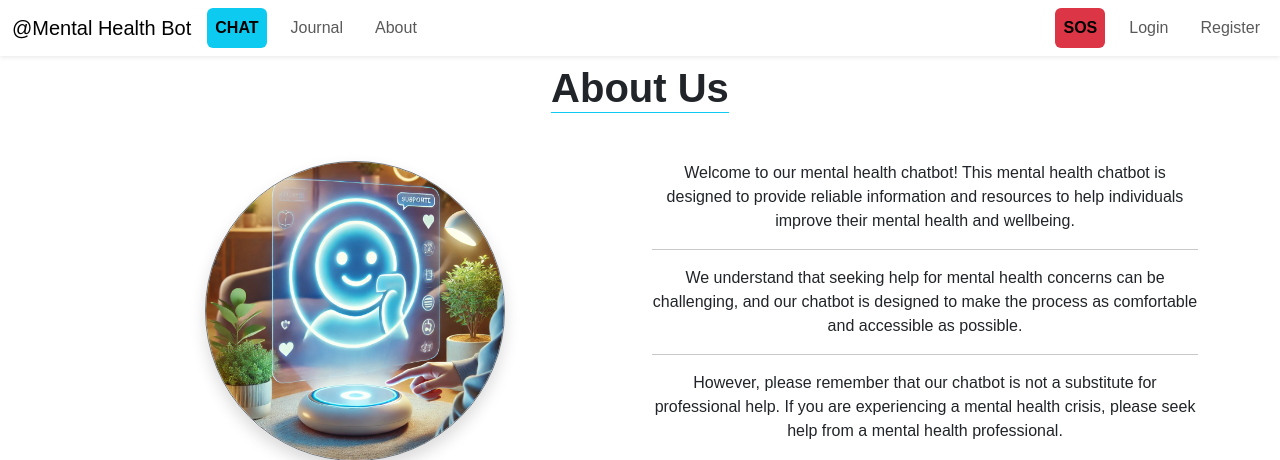
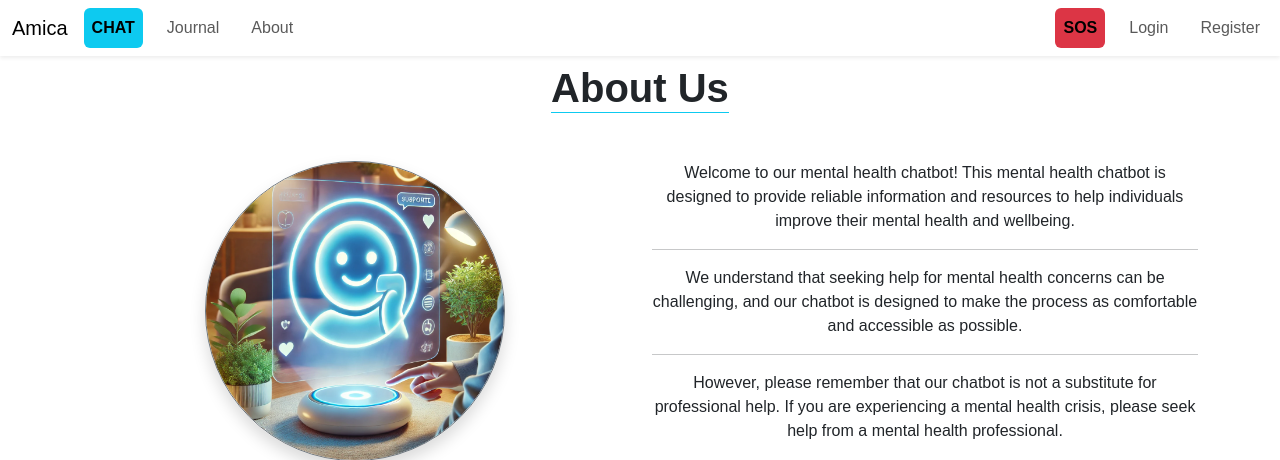
Before and after one commit to shutterscripter/HealHub, a Flask app: page /about in a window 1280 px wide. Shown: the top 460 px of the page. Run offline with Flask 3, Linux system fonts and the light colour scheme; parts of the project's set-up code (start-up, migrations or seed data) failed here and were passed over.

Commit message:
changed name of chatbot

```diff
--- a/ChatbotWebsite/templates/layout.html
+++ b/ChatbotWebsite/templates/layout.html
@@ -22,7 +22,7 @@
     >
       <div class="container-fluid">
         <a class="navbar-brand" href="{{url_for('main.home')}}"
-          >@Mental Health Bot</a
+          >Amica</a
         >
         <button
           class="navbar-toggler"
```
